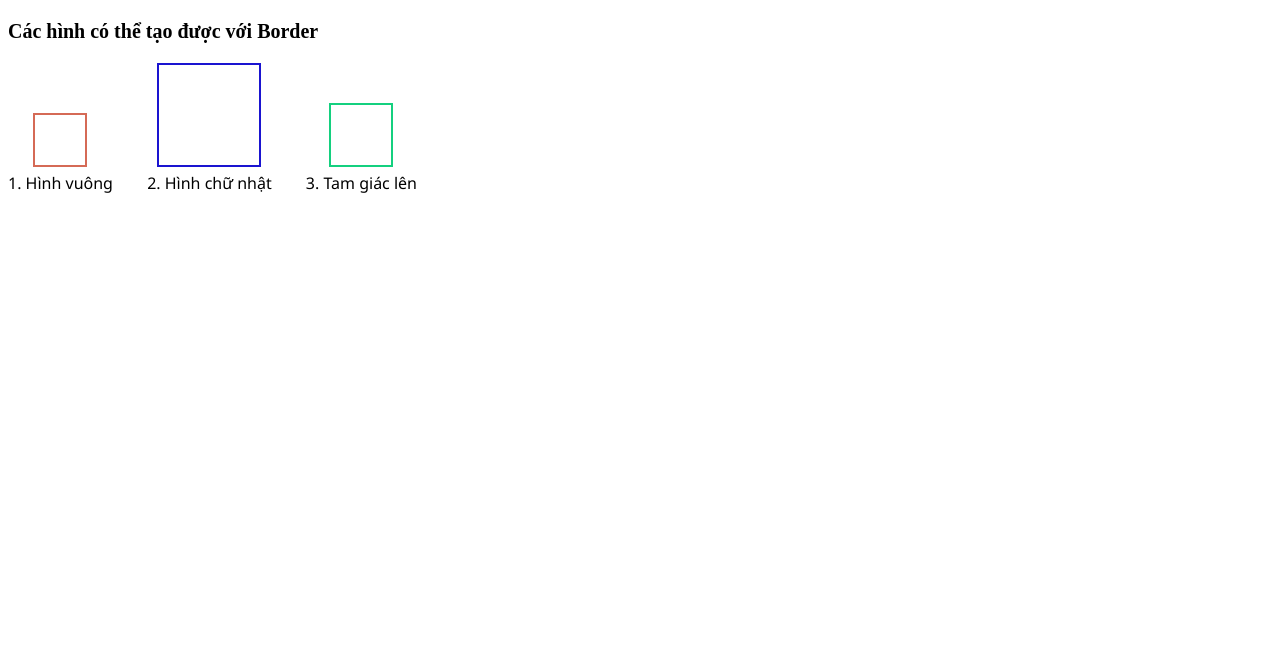
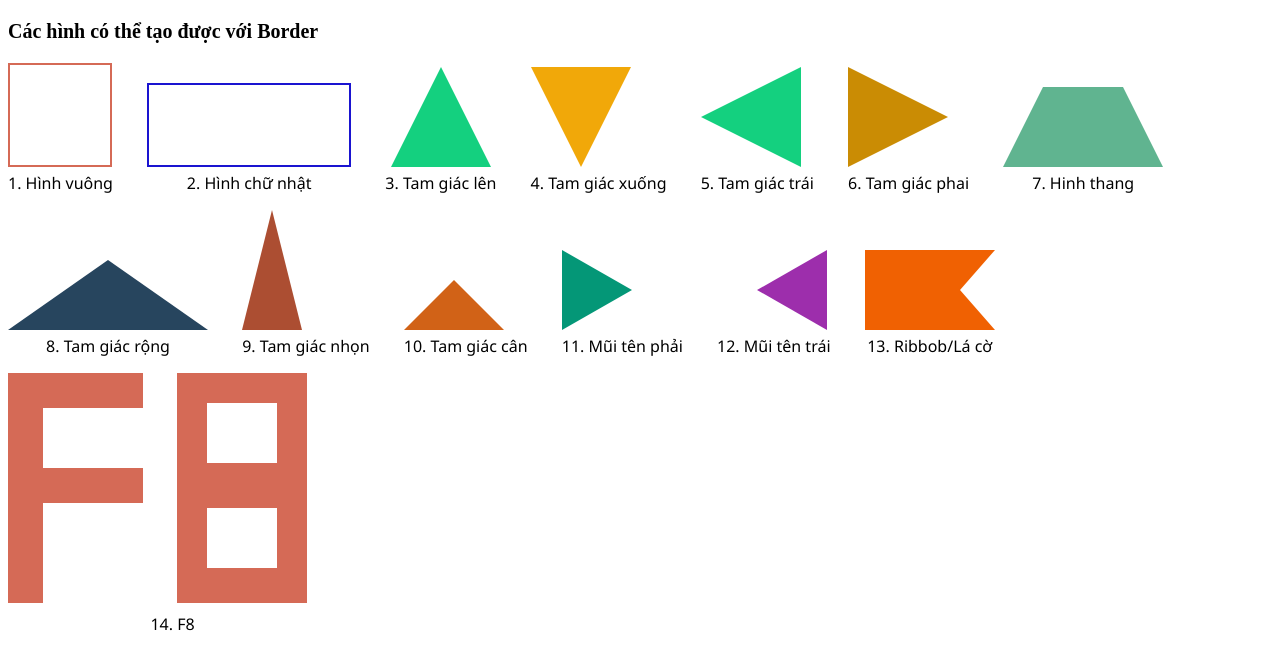
Before and after one commit to hieuit25-sys/F8-Online-k20-Homework, a plain HTML site: page BaiTapBuoi5/index.html in a window 1280 px wide. Drawn offline with Linux system fonts and the light colour scheme.

Commit message:
Hoan thanh bai tap buoi 5

```diff
--- a/BaiTapBuoi5/index.html
+++ b/BaiTapBuoi5/index.html
@@ -18,14 +18,6 @@
         margin: 0 auto;
       }
 
-      .container .square .draw1 {
-        border-width: 2px;
-        border-color: #d56a56;
-        border-style: solid;
-        width: 50px;
-        height: 50px;
-      }
-
       .container p {
         margin-top: 5px;
         text-align: center;
@@ -38,19 +30,179 @@
         text-align: center;
       }
 
-      .container .rectangle .draw2 {
+      .container .square .draw1 {
         border-width: 2px;
-        border-color: #1a14d0;
+        border-color: #d56a56;
         border-style: solid;
         width: 100px;
         height: 100px;
       }
 
+      .container .rectangle .draw2 {
+        border-width: 2px;
+        border-color: #1a14d0;
+        border-style: solid;
+        width: 200px;
+        height: 80px;
+      }
+
       .container .up-triangle .draw3 {
-        border-width: 2px;
-        border-color: #14d07f;
+        border-top: 0;
+        border-right: 50px;
+        border-bottom: 100px;
+        border-left: 50px;
+        border-color: transparent transparent #14d07f transparent;
         border-style: solid;
-        width: 60px;
+        width: 0;
+      }
+
+      .container .down-triangle .draw4 {
+        border-top: 100px;
+        border-right: 50px;
+        border-bottom: 0;
+        border-left: 50px;
+        border-color: #f1a809 transparent transparent transparent;
+        border-style: solid;
+        width: 0;
+      }
+
+      .container .left-triangle .draw5 {
+        border-top: 50px;
+        border-right: 100px;
+        border-bottom:50px;
+        border-left: 0px;
+        border-color: transparent #14d07f transparent transparent;
+        border-style: solid;
+        width: 0;
+      }
+
+      .container .right-triangle .draw6 {
+        border-top: 50px;
+        border-right: 0;
+        border-bottom: 50px;
+        border-left: 100px;
+        border-color: transparent transparent transparent #ca8c04;
+        border-style: solid;
+        width: 0;
+      }
+
+      .container .trapezoid .draw7 {
+        border-top: 0px;
+        border-right: 40px;
+        border-bottom: 80px;
+        border-left: 40px;
+        border-color: transparent transparent #60b490 transparent;
+        border-style: solid;
+        width: 80px;
+      }
+
+      .container .wide-triangle .draw8 {
+        border-top: 0px;
+        border-right: 100px;
+        border-bottom: 70px;
+        border-left: 100px;
+        border-color: transparent transparent #27455e transparent;
+        border-style: solid;
+        width: 0;
+      }
+
+      .container .acute-triangle .draw9 {
+        border-top: 0px;
+        border-right: 30px;
+        border-bottom: 120px;
+        border-left: 30px;
+        border-color: transparent transparent #ac4e32 transparent;
+        border-style: solid;
+        width: 0;
+      }
+
+      .container .isosceles-triangle .draw10 {
+        border-top: 0px;
+        border-right: 50px;
+        border-bottom: 50px;
+        border-left: 50px;
+        border-color: transparent transparent #d16217 transparent;
+        border-style: solid;
+        width: 0;
+      }
+
+      .container .right-arrow .draw11 {
+        border-top: 40px;
+        border-right: 40px;
+        border-bottom: 40px;
+        border-left: 70px;
+        border-color: transparent transparent transparent #049777;
+        border-style: solid;
+        width: 0;
+      }
+
+      .container .left-arrow .draw12 {
+        border-top: 40px;
+        border-right: 70px;
+        border-bottom: 40px;
+        border-left: 40px;
+        border-color: transparent #9d2eac transparent transparent;
+        border-style: solid;
+        width: 0;
+      }
+
+      .container .ribbon-flag .draw13 {
+        border-top: 40px;
+        border-right: 35px;
+        border-bottom: 40px;
+        border-left: 95px;
+        border-color: #f06102 transparent #f06102 #f06102;
+        border-style: solid;
+        width: 0;
+      }
+
+
+      .f8-position1, .f8-position2 {
+        display: inline-block;
+        margin-right: 30px;
+      }
+
+      .container .f8-letter .f8-position1 .draw14 {
+        border-top: 35px;
+        border-right: 0;
+        border-bottom: 35px;
+        border-left: 35px;
+        border-color: #d56a56;
+        border-style: solid;
+        width: 100px;
+        height: 60px;
+      }
+
+      .container .f8-letter .f8-position1 .draw15 {
+        border-top: 0px;
+        border-right: 0;
+        border-bottom: 0px;
+        border-left: 35px;
+        border-color: #d56a56;
+        border-style: solid;
+        width: 100px;
+        height: 100px;
+      }
+
+      .container .f8-letter .f8-position2 .draw16 {
+        border-top: 30px;
+        border-right: 30px;
+        border-bottom: 35px;
+        border-left: 30px;
+        border-color: #d56a56;
+        border-style: solid;
+        width: 70px;
+        height: 60px;
+      }
+
+      .container .f8-letter .f8-position2 .draw17 {
+        border-top: 10px;
+        border-right: 30px;
+        border-bottom: 35px;
+        border-left: 30px;
+        border-color: #d56a56;
+        border-style: solid;
+        width: 70px;
         height: 60px;
       }
     </style>
@@ -63,25 +215,78 @@
         <div class="draw1"></div>
         <p>1. Hình vuông</p>
       </div>
+
       <div class="rectangle">
         <div class="draw2"></div>
         <p>2. Hình chữ nhật</p>
       </div>
+
       <div class="up-triangle">
         <div class="draw3"></div>
         <p>3. Tam giác lên</p>
       </div>
-      <div class="down-triangle"></div>
-      <div class="left-triangle"></div>
-      <div class="right-triangle"></div>
-      <div class="trapezoid"></div>
-      <div class="wide-triangle"></div>
-      <div class="acute-triangle"></div>
-      <div class="right-triangle"></div>
-      <div class="right-arrow"></div>
-      <div class="left-arrow"></div>
-      <div class="ribbon"></div>
-      <div class="f8"></div>
+
+      <div class="down-triangle">
+        <div class="draw4"></div>
+        <p>4. Tam giác xuống</p>
+      </div>
+
+      <div class="left-triangle">
+        <div class="draw5"></div>
+        <p>5. Tam giác trái</p>
+      </div>
+
+      <div class="right-triangle">
+        <div class="draw6"></div>
+        <p>6. Tam giác phai</p>
+      </div>
+
+      <div class="trapezoid">
+        <div class="draw7"></div>
+        <p>7. Hinh thang</p>
+      </div>
+
+      <div class="wide-triangle">
+        <div class="draw8"></div>
+        <p>8. Tam giác rộng</p>
+      </div>
+
+      <div class="acute-triangle">
+        <div class="draw9"></div>
+        <p>9. Tam giác nhọn</p>
+      </div>
+
+      <div class="isosceles-triangle">
+        <div class="draw10"></div>
+        <p>10. Tam giác cân</p>
+      </div>
+
+      <div class="right-arrow">
+        <div class="draw11"></div>
+        <p>11. Mũi tên phải</p>
+      </div>
+
+      <div class="left-arrow">
+        <div class="draw12"></div>
+        <p>12. Mũi tên trái</p>
+      </div>
+
+      <div class="ribbon-flag">
+        <div class="draw13"></div>
+        <p>13. Ribbob/Lá cờ</p>
+      </div>
+
+      <div class="f8-letter">
+        <div class="f8-position1">
+          <div class="draw14"></div>
+          <div class="draw15"></div>
+        </div>
+        <div class="f8-position2">
+          <div class="draw16"></div>
+          <div class="draw17"></div>
+        </div>
+        <p>14. F8</p>
+      </div>
     </div>
   </body>
 </html>
```
